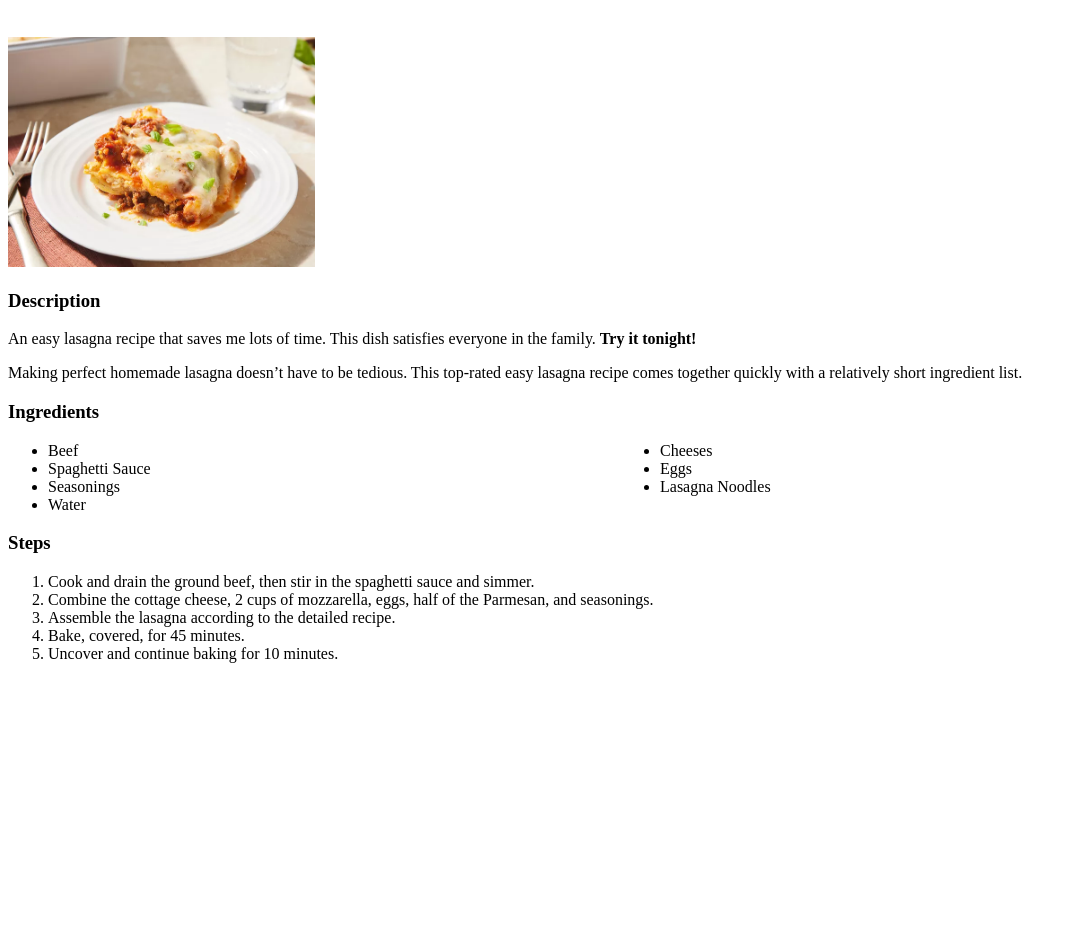
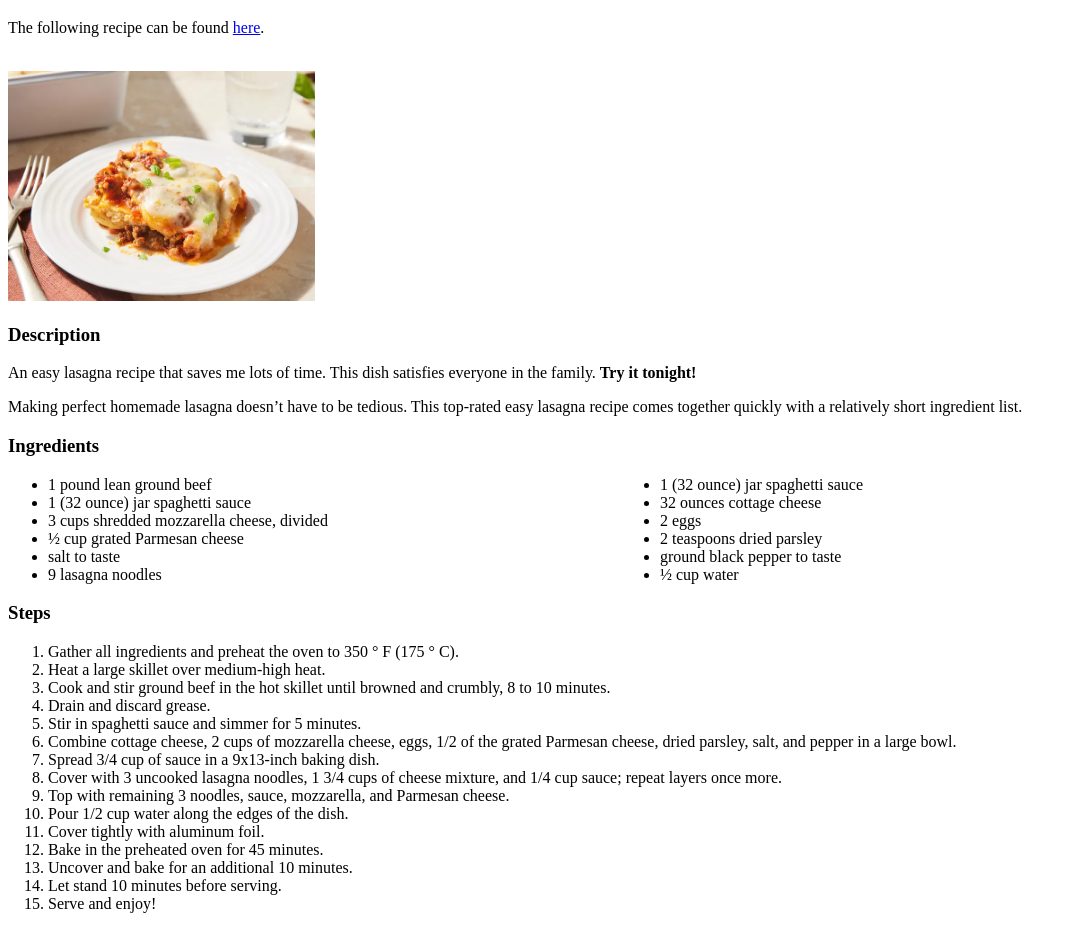
Before and after one commit to Qeaxythe/odin-recipes, a plain HTML site: page recipes/easy-lasagna.html in a window 1280 px wide. Shown: the part 87-1016 px from the top of the page, without its empty margins (0-1077 px from the left). Before the commit the page ends 800 px from the top, so only its background shows below. Drawn offline with Linux system fonts and the light colour scheme.

Commit message:
Added reference link to every pages toward their respective material source.

```diff
--- a/recipes/easy-lasagna.html
+++ b/recipes/easy-lasagna.html
@@ -1,36 +1,60 @@
 <!DOCTYPE html>
 <html lang="en">
+
 <head>
     <meta charset="UTF-8">
     <meta name="viewport" content="width=device-width, initial-scale=1.0">
     <link rel="stylesheet" href="../styles/main.css">
     <title>Easy Lasagna | Odin Recipes</title>
 </head>
+
 <body>
     <header><a href="../index.html">Back</a></header>
     <h1>Easy Lasagna</h1>
+    <p>The following recipe can be found <a href="https://www.allrecipes.com/recipe/12011/easy-lasagna-ii/">here</a>.
+    </p>
     <br>
     <img src="../images/easy-lasagna.webp" alt="Easy Lasagna" height="230">
     <h3>Description</h3>
-    <p>An easy lasagna recipe that saves me lots of time. This dish satisfies everyone in the family. <strong>Try it tonight!</strong></p>
-    <p>Making perfect homemade lasagna doesn’t have to be tedious. This top-rated easy lasagna recipe comes together quickly with a relatively short ingredient list.</p>
+    <p>An easy lasagna recipe that saves me lots of time. This dish satisfies everyone in the family. <strong>Try it
+            tonight!</strong></p>
+    <p>Making perfect homemade lasagna doesn’t have to be tedious. This top-rated easy lasagna recipe comes together
+        quickly with a relatively short ingredient list.</p>
     <h3>Ingredients</h3>
     <ul class="ingredients">
-        <li>Beef</li>
-        <li>Cheeses</li>
-        <li>Spaghetti Sauce</li>
-        <li>Eggs</li>
-        <li>Seasonings</li>
-        <li>Lasagna Noodles</li>
-        <li>Water</li>
+        <li>1 pound lean ground beef</li>
+        <li>1 (32 ounce) jar spaghetti sauce</li>
+        <li>1 (32 ounce) jar spaghetti sauce</li>
+        <li>32 ounces cottage cheese</li>
+        <li>3 cups shredded mozzarella cheese, divided</li>
+        <li>2 eggs</li>
+        <li>½ cup grated Parmesan cheese</li>
+        <li>2 teaspoons dried parsley</li>
+        <li>salt to taste</li>
+        <li>ground black pepper to taste</li>
+        <li>9 lasagna noodles</li>
+        <li>½ cup water</li>
     </ul>
     <h3>Steps</h3>
     <ol>
-        <li>Cook and drain the ground beef, then stir in the spaghetti sauce and simmer.</li>
-        <li>Combine the cottage cheese, 2 cups of mozzarella, eggs, half of the Parmesan, and seasonings.</li>
-        <li>Assemble the lasagna according to the detailed recipe.</li>
-        <li>Bake, covered, for 45 minutes.</li>
-        <li>Uncover and continue baking for 10 minutes.</li>
+        <li>Gather all ingredients and preheat the oven to 350 &deg; F (175 &deg; C).</li>
+        <li>Heat a large skillet over medium-high heat.</li>
+        <li>Cook and stir ground beef in the hot skillet until browned and crumbly, 8 to 10 minutes.</li>
+        <li>Drain and discard grease.</li>
+        <li>Stir in spaghetti sauce and simmer for 5 minutes.</li>
+        <li>Combine cottage cheese, 2 cups of mozzarella cheese, eggs, 1/2 of the grated Parmesan cheese, dried parsley,
+            salt, and pepper in a large bowl. </li>
+        <li>Spread 3/4 cup of sauce in a 9x13-inch baking dish.</li>
+        <li>Cover with 3 uncooked lasagna noodles, 1 3/4 cups of cheese mixture, and 1/4 cup sauce; repeat layers once
+            more.</li>
+        <li>Top with remaining 3 noodles, sauce, mozzarella, and Parmesan cheese.</li>
+        <li>Pour 1/2 cup water along the edges of the dish.</li>
+        <li>Cover tightly with aluminum foil.</li>
+        <li>Bake in the preheated oven for 45 minutes.</li>
+        <li>Uncover and bake for an additional 10 minutes.</li>
+        <li>Let stand 10 minutes before serving.</li>
+        <li>Serve and enjoy!</li>
     </ol>
 </body>
+
 </html>
```
Also changed, not shown: index.html (+1 -0 lines), recipes/easy-homemade-pasta.html (+3 -0 lines), recipes/easy-homemade-pizza-dough.html (+3 -0 lines), recipes/easy-slow-cooker-beef-stroganoff.html (+7 -2 lines).
